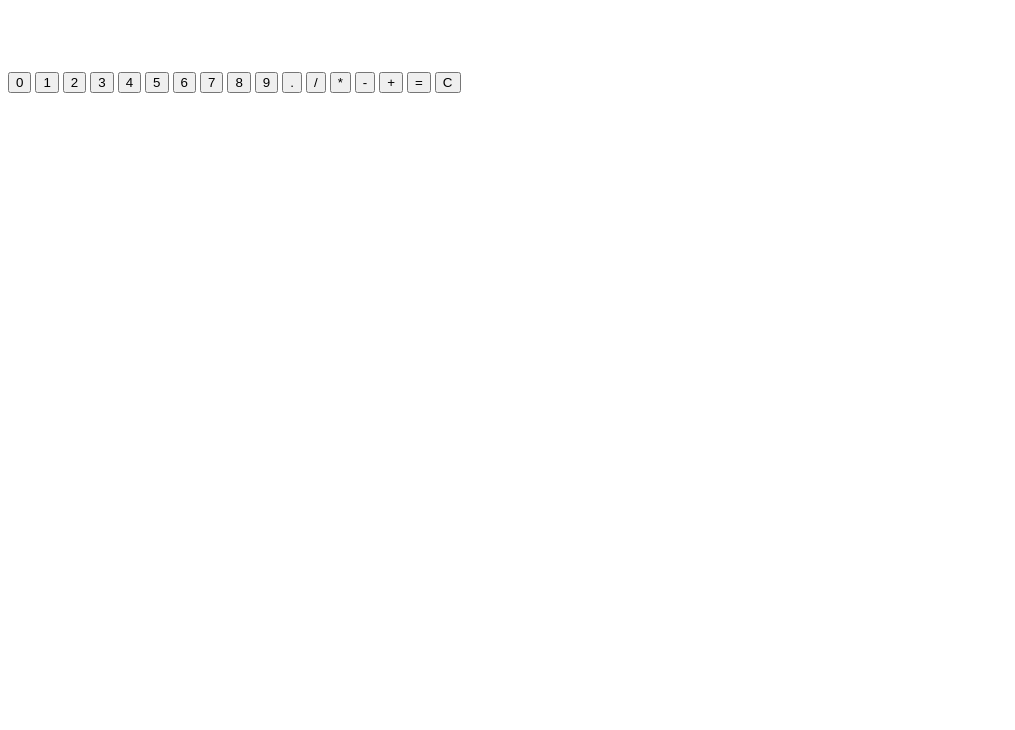
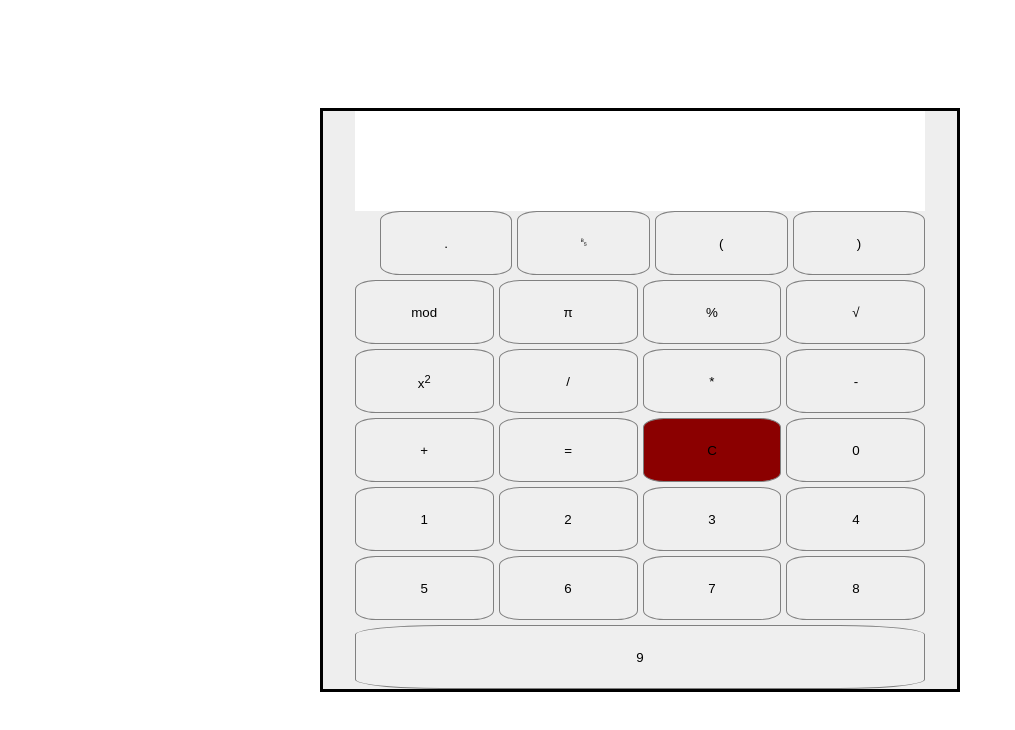
Before and after one commit to thonsm06/Calculator-v2, a plain HTML site: page index.html in a window 1280 px wide. Shown: the whole page, without its empty margins (0-1015 px from the left). Drawn offline with Linux system fonts and the light colour scheme.

Commit message:
Added a lot more buttons. Format part of GUI.

```diff
--- a/index.html
+++ b/index.html
@@ -9,12 +9,44 @@
     <script src="script.js" defer></script>
 </head>
 <body>
+    <div id="calculator">
         <div id="display">
             <p id="upper"></p>
             <p id="lower"></p>
         </div>
         <div id="buttons">
+            <div id="column-one">
+
+            </div>
+            <div id="column-two">
+
+            </div>
+            <div id="column-three">
+
+            </div>
+            <div id="column-four">
+
+            </div>
+            <div id="column-five">
+
+            </div>
+            <button id=".">.</button>
+            <button id="back">&#9224;</button>
+            <button id="left-parenthesis">&lpar;</button>
+            <button id="right-parenthesis">&rpar;</button>
+            <button id="mod">mod</button>
+            <button id="pi">&pi;</button>
+            <button id="percent">%</button>
+            <button id="squareroot">&radic;</button>
+            <button id="square">x<sup>2<sup></button>
+            <button id="/" class="operator">/</button>
+            <button id="*" class="operator">*</button>
+            <button id="-" class="operator">-</button>
+            <button id="+" class="operator">+</button>
+            <button id="=">=</button>
+            <button id="clear">C</button>
             <button id="0" class="digit">0</button>
+
             <button id="1" class="digit">1</button>
             <button id="2" class="digit">2</button>
             <button id="3" class="digit">3</button>
@@ -24,13 +56,7 @@
             <button id="7" class="digit">7</button>
             <button id="8" class="digit">8</button>
             <button id="9" class="digit">9</button>
-        <button id=".">.</button>
-        <button id="/" class="operator">/</button>
-        <button id="*" class="operator">*</button>
-        <button id="-" class="operator">-</button>
-        <button id="+" class="operator">+</button>
-        <button id="=">=</button>
-        <button id="clear">C</button>
+        </div>
     </div>
 </body>
 </html>
--- a/script.js
+++ b/script.js
@@ -1,3 +1,4 @@
+//#region basic math operation
 function add(a, b) {
     return a + b;
 }
@@ -10,8 +11,8 @@ function multiply(a, b) {
 function divide(a, b) {
     return a / b;
 }
+//#endregion
 
-//runs when user hit = or enter
 function operate(num1, operator, num2) {
     num1 = Number(num1);
     num2 = Number(num2);
@@ -26,6 +27,7 @@ function operate(num1, operator, num2) {
     }
 }
 
+//#region variables declaration
 let number1 = {value: ''};    //hold a string of number
 let number2 = {value: ''};    //hold a string of number
 let operator = {value: ''};   //hold a string of an operator
@@ -33,7 +35,9 @@ let result = '';     //hold a string of result, can be use for recall
 let lastButton = ''; //hold a string of the last button pressed
 const display1 = document.getElementById('upper');
 const display2 = document.getElementById('lower');
+//#endregion
 
+//#region digits
 //-----digit buttons-----//////////////////////////////
 const digitButtons = document.querySelectorAll('.digit');
 digitButtons.forEach(button => button.addEventListener('click', event => {
@@ -52,9 +56,12 @@ function setDecider(e, op, num1, num2) {
 
     updateDisplay(display2, str); //reset display
 }
+//#endregion
+
 function addToSet(set, num) {return set.value += num;} //update global variable, return a string to update display
 function updateDisplay(dis, str) {dis.textContent = str;} //update display's content
 
+//#region operators
 //-----operator buttons-----//////////////////////////////
 const operatorButtons = document.querySelectorAll('.operator');
 operatorButtons.forEach(button => button.addEventListener('click', event => {
@@ -78,6 +85,7 @@ function opDecider(e, op, num1, num2) {
         operator.value = newOp;
         str1 = n1 + newOp;
     } else if (n1 !== '' && op === '' && n2 === '') {
+
         operator.value = newOp;
         str1 = n1 + newOp;
         str2 = '';
@@ -86,17 +94,22 @@ function opDecider(e, op, num1, num2) {
     updateDisplay(display1, str1);
     updateDisplay(display2, str2);
 }
+//#endregion
 
+//#region equal
 //-----equal button-----//////////////////////////////
 const equalButton = document.getElementById('=');
-equalButton.addEventListener('click', e => {
-    const equation = `${number1} ${operator} ${number2}`; //num1/op/num2
-    result = operate(number1, operator, number2);   //
+equalButton.addEventListener('click', event => {equal(event, operator, number1, number2);});
+function equal(e, op, num1, num2) {
+    const equation = `${num1.value} ${op.value} ${num2.value}`; //num1/op/num2
+    result = operate(num1.value, op.value, num2.value);   //
     updateDisplay(display1, equation);
     updateDisplay(display2, result);
-    clearVar('=');
-});
+    clearVar(e.target.textContent)
+}
+//#endregion
 
+//#region clear
 //-----clear button-----//////////////////////////////
 const clearButton = document.getElementById('clear');
 clearButton.addEventListener('click', clearScreen);
@@ -105,6 +118,7 @@ function clearScreen() {
     display2.textContent = '';
     clearVar('C');
 };
+//#endregion
 
 //set global variables to empty string, except for lastButton
 function clearVar(last){
@@ -134,4 +148,5 @@ function history() {
     }
     number1 += e.target.textContent;
     updateDisplay(e.target.textContent); //add the digit directly to display
-})) */
+}))
+*/
--- a/style.css
+++ b/style.css
@@ -1,16 +1,69 @@
 body {
+    width: 100vw;
+    height: 100vh;
     display: flex;
     flex-direction: column;
-    gap: 8px;
+    align-items: center;
+    justify-content: center;
+    margin: 0;
+    padding: 0;
+}
+#calculator {
+    width: 50%;
+    height: auto;
+    border: 3px solid black;
+    box-sizing: border-box;
+    background-color: #eeeeee;
+    display: flex;
+    flex-direction: column;
+    align-items: center;
+    justify-content: center;
 }
 #display {
     display: flex;
     flex-direction: column;
+    width: 90%;
+    height: 100px;
+    background-color: white;
 }
+
 #upper {
-
+    height: 50%;
+    margin: 0;
+    font-size: 20px;
+    display: flex;
+    align-items: center;
+    justify-content: end;
+    text-align: left;
 }
 #lower {
+    height: 50%;
+    margin: 0;
+    font-size: 30px;
+    display: flex;
+    align-items: center;
+    justify-content: end;
+}
 
-    margin-bottom: 8px;
+
+#buttons {
+    width: 90%;
+    height: auto;
+    display: flex;
+    flex-wrap: wrap;
+    justify-content: center;
+    gap: 5px;
 }
+
+button {
+    width: 20%;
+    height: 64px;
+    flex: 1 1 auto;
+    padding: 0;
+    border: 1px solid gray;
+    border-radius: 15%;
+}
+
+#clear {
+    background-color: darkred;
+}
```
Lines whose indentation alone changed are shown as unchanged.
